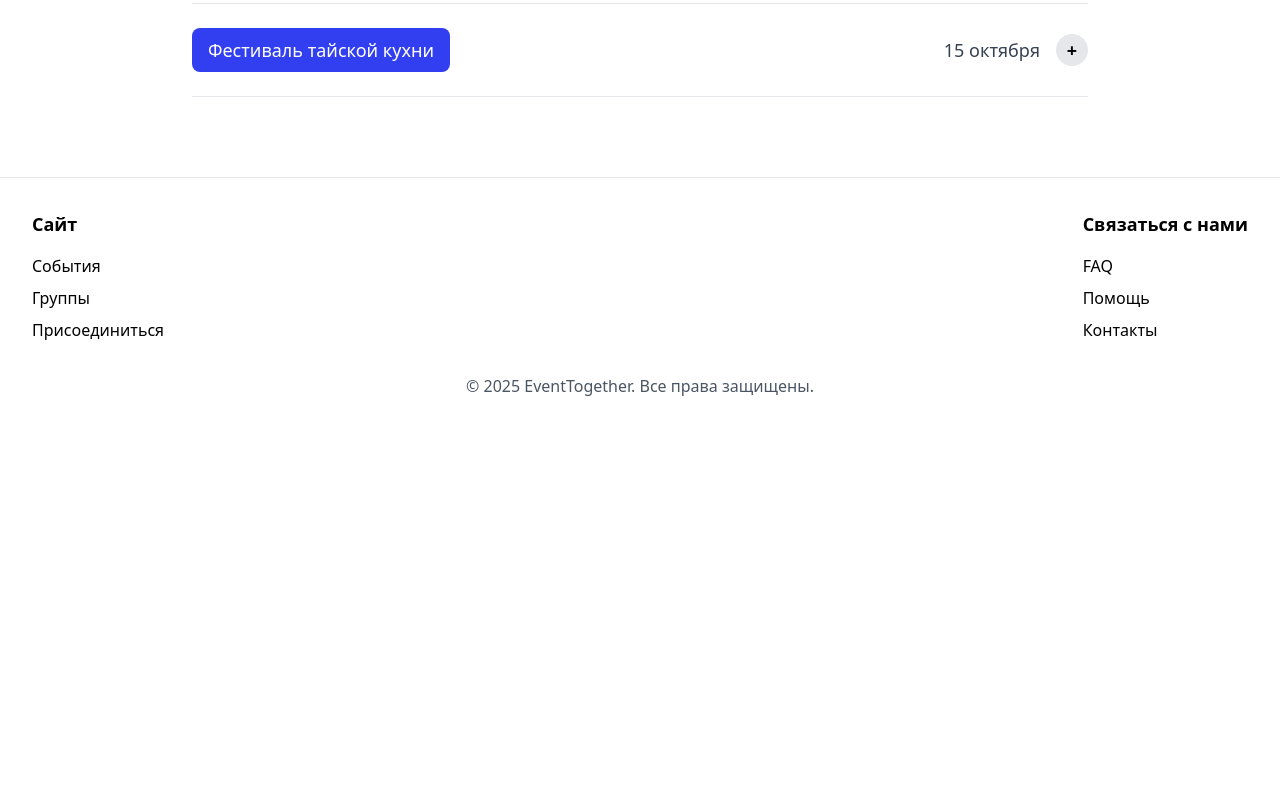
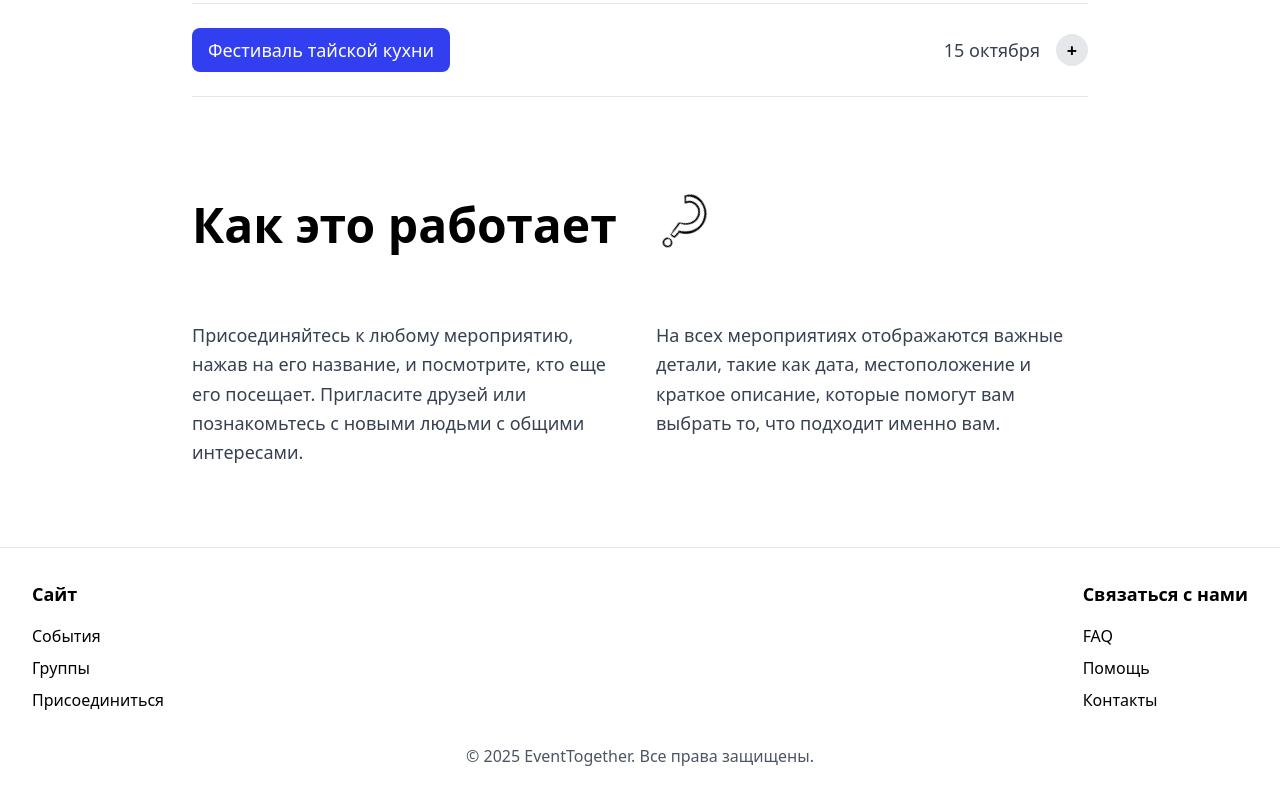
Before and after one commit to sinveria/event-together, a React (Vite) app in the folder frontend/: page /events in a window 1280 px wide. Shown: the part 1002-1802 px from the top of the page. Before the commit the page ends 1432 px from the top, so only its background shows below. Built offline with nearby package versions, Linux system fonts and the light colour scheme; the HTML template or start-up script is replaced by a standard one.

Commit message:
added how it work block

```diff
--- a/frontend/src/pages/Events.jsx
+++ b/frontend/src/pages/Events.jsx
@@ -3,9 +3,10 @@ import Button from '../components/Button';
 import EventCard from '../components/EventCard';
 import arrowone from '../assets/img/arrowone.png';
 import arrowtwo from '../assets/img/arrowtwo.png';
+import question from '../assets/img/question.png';
 
 const Events = () => {
-    // заглышки - данные событий для теста верстки
+    // заглушки - данные событий для теста верстки
     const events = [
         {
             id: 1,
@@ -108,6 +109,34 @@ const Events = () => {
                     </div>
                 </div>
             </section>
+
+            <section className="pb-20 bg-white">
+                <div className="mx-48">
+                    <div className="flex items-center gap-4 mb-12">
+                        <h2 className="text-4xl md:text-5xl font-bold text-black">
+                            Как это работает
+                        </h2>
+                        <img
+                            src={question}
+                            alt="Вопрос"
+                            className="w-24 h-24 object-contain"
+                        />
+                    </div>
+
+                    <div className="grid grid-cols-1 md:grid-cols-2 gap-8">
+                        <div>
+                            <p className="text-lg text-gray-700 leading-relaxed">
+                                Присоединяйтесь к любому мероприятию, нажав на его название, и посмотрите, кто еще его посещает. Пригласите друзей или познакомьтесь с новыми людьми с общими интересами.
+                            </p>
+                        </div>
+                        <div>
+                            <p className="text-lg text-gray-700 leading-relaxed">
+                                На всех мероприятиях отображаются важные детали, такие как дата, местоположение и краткое описание, которые помогут вам выбрать то, что подходит именно вам.
+                            </p>
+                        </div>
+                    </div>
+                </div>
+            </section>
         </div>
     );
 };
```
